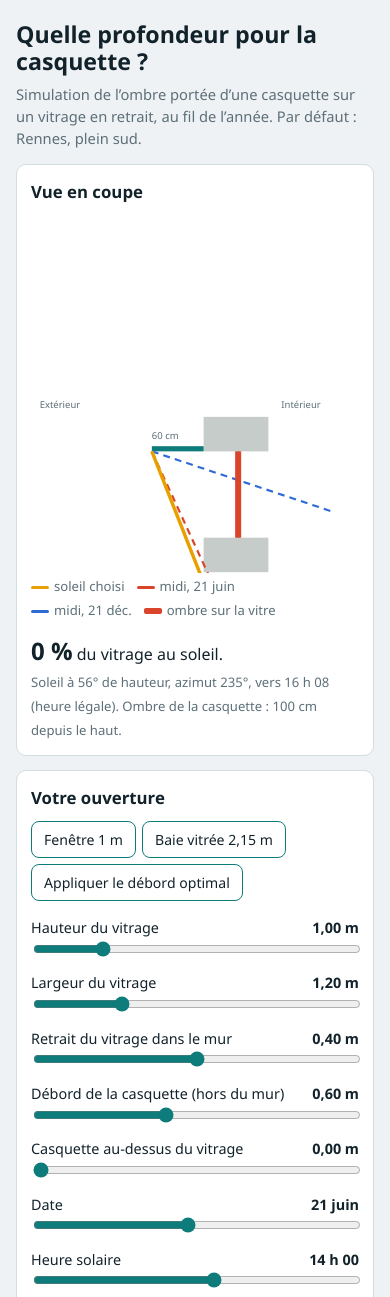
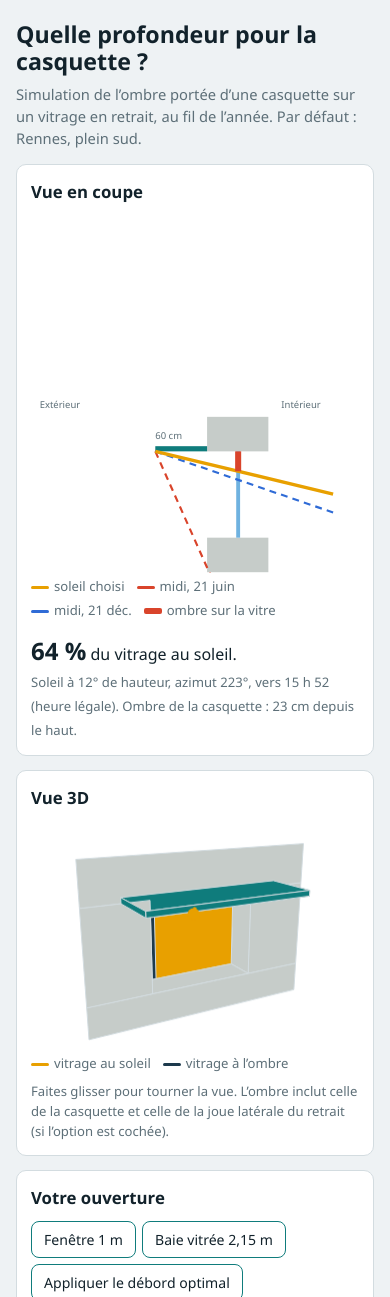
Before and after one commit to ludovic-boutros/simulateur-casquette-solaire, a plain HTML site: page index.html in a window 390 px wide. Shown: the top 1297 px of the page. Drawn offline with Linux system fonts and the light colour scheme.

Commit message:
Ajout d'une vue 3D et amélioration générale

```diff
--- a/index.html
+++ b/index.html
@@ -8,7 +8,7 @@
 :root{--bg:#eef2f4;--card:#fff;--fg:#12222b;--mut:#5d6f78;--line:#d3dce0;--cap:#0f7c7c;--sun:#e8a000;--sum:#d9442b;--win:#2f6bd6;--wall:#c6ccc9;--glass:#6fb2e0}
 @media(prefers-color-scheme:dark){:root{--bg:#0f1a20;--card:#18262d;--fg:#e6eef1;--mut:#8fa3ad;--line:#2c3e47;--cap:#34b5b5;--wall:#3b4a4f;--glass:#4b86b3}}
 *{box-sizing:border-box}
-body{margin:0;background:var(--bg);color:var(--fg);font:16px/1.5 "Avenir Next","Segoe UI",system-ui,sans-serif;padding:16px;max-width:760px;margin-inline:auto}
+body{margin:0;background:var(--bg);color:var(--fg);font:16px/1.5 "Avenir Next","Segoe UI",system-ui,sans-serif;padding:16px;max-width:1200px;margin-inline:auto}
 h1{font-size:1.45rem;line-height:1.2;margin:.2em 0 .3em}
 h2{font-size:1.05rem;margin:0 0 .6em}
 p.s{color:var(--mut);margin:0 0 1em;font-size:.92rem}
@@ -21,6 +21,20 @@ button:hover,button:focus-visible{background:var(--cap);color:#fff;outline:none}
 svg{width:100%;height:auto;display:block}
 svg:has(.hl){touch-action:pan-y}
 .tip{position:absolute;z-index:4;pointer-events:none;background:var(--card);color:var(--fg);border:1px solid var(--line);border-radius:8px;padding:5px 8px;font-size:.8rem;line-height:1.4;white-space:nowrap;box-shadow:0 2px 8px #0003;font-variant-numeric:tabular-nums}
+canvas{width:100%;aspect-ratio:10/7;display:block;touch-action:none;cursor:grab}
+.layout{display:grid;grid-template-columns:minmax(300px,360px) minmax(0,1fr);gap:14px;align-items:start}
+#params{position:sticky;top:16px;max-height:calc(100vh - 32px);overflow-y:auto;border-radius:10px}
+#params section,.pair section{margin-bottom:0}
+.layout>main{min-width:0}
+.pair{display:grid;grid-template-columns:1fr;gap:14px;margin-bottom:14px}
+@media(min-width:1100px){.pair{grid-template-columns:1fr 1fr}}
+@media(max-width:899px){
+ .layout{display:flex;flex-direction:column;gap:0}
+ #params,.layout>main{display:contents}
+ .pair{order:1}
+ #params>section{order:2;margin-bottom:14px}
+ .layout>main>section{order:3}
+}
 .tip i{display:inline-block;width:10px;height:10px;border-radius:50%;margin-right:5px}
 svg text{fill:var(--mut)}
 .leg span{display:inline-block;margin-right:12px;font-size:.82rem;color:var(--mut)}
@@ -44,13 +58,8 @@ details summary{cursor:pointer;font-weight:600}
 <h1>Quelle profondeur pour la casquette&nbsp;?</h1>
 <p class="s">Simulation de l’ombre portée d’une casquette sur un vitrage en retrait, au fil de l’année. Par défaut&nbsp;: Rennes, plein sud.</p>
 
-<section>
-  <h2>Vue en coupe</h2>
-  <div id="side"></div>
-  <div class="leg"><span><i style="background:var(--sun)"></i>soleil choisi</span><span><i style="background:var(--sum)"></i>midi, 21 juin</span><span><i style="background:var(--win)"></i>midi, 21 déc.</span><span><i style="background:var(--sum);height:6px"></i>ombre sur la vitre</span></div>
-  <p id="now" style="margin:.8em 0 0"></p>
-</section>
-
+<div class="layout">
+<aside id="params">
 <section>
   <h2>Votre ouverture</h2>
   <button id="b1">Fenêtre 1 m</button><button id="b2">Baie vitrée 2,15 m</button><button id="b3">Appliquer le débord optimal</button>
@@ -62,6 +71,23 @@ details summary{cursor:pointer;font-weight:600}
   <p id="sunData" class="note" style="margin:.6em 0 0"></p>
   <details><summary>Lieu et orientation</summary><div id="c3"></div></details>
 </section>
+</aside>
+<main>
+<div class="pair">
+<section>
+  <h2>Vue en coupe</h2>
+  <div id="side"></div>
+  <div class="leg"><span><i style="background:var(--sun)"></i>soleil choisi</span><span><i style="background:var(--sum)"></i>midi, 21 juin</span><span><i style="background:var(--win)"></i>midi, 21 déc.</span><span><i style="background:var(--sum);height:6px"></i>ombre sur la vitre</span></div>
+  <p id="now" style="margin:.8em 0 0"></p>
+</section>
+
+<section>
+  <h2>Vue 3D</h2>
+  <canvas id="c3d"></canvas>
+  <div class="leg"><span><i style="background:var(--sun)"></i>vitrage au soleil</span><span><i style="background:#1d3a4d"></i>vitrage à l’ombre</span></div>
+  <p class="note" style="margin:.6em 0 0">Faites glisser pour tourner la vue. L’ombre inclut celle de la casquette et celle de la joue latérale du retrait (si l’option est cochée).</p>
+</section>
+</div>
 
 <section>
   <h2>Part du soleil direct qui entre</h2>
@@ -91,12 +117,16 @@ details summary{cursor:pointer;font-weight:600}
   <p class="note">Horizontalement&nbsp;: le débord de la casquette. Verticalement&nbsp;: la part du soleil direct qui entre dans la pièce, en moyenne sur la saison. À gauche (0 cm), il n’y a que le retrait. Plus on avance à droite, plus la casquette bloque de soleil, en été comme en hiver. On cherche l’endroit où la courbe rouge (été) est basse alors que la bleue (hiver) reste haute.</p>
 </section>
 
+</main>
+</div>
+
 <p class="note" id="hyp"></p>
 
 <script>
 const $=id=>document.getElementById(id), R=Math.PI/180;
 let BEST=0;
-const p={H:1,W:1.2,rec:.4,P:.6,g:0,day:172,hr:14,lat:48.11,lon:-1.68,ori:180,lat_on:true};
+const dt=new Date(),today=Math.min(365,Math.round((Date.UTC(dt.getFullYear(),dt.getMonth(),dt.getDate())-Date.UTC(dt.getFullYear(),0,0))/864e5));
+const p={H:1,W:1.2,rec:.36,P:.6,g:0,day:today,hr:14,lat:48.11,lon:-1.68,ori:194,lat_on:true};
 const G=[
  ['c1',[['H','Hauteur du vitrage',.5,3,.05,'m'],['W','Largeur du vitrage',.4,3.5,.05,'m'],['rec','Retrait du vitrage dans le mur',0,.8,.01,'m'],['P','Débord de la casquette (hors du mur)',0,1.5,.01,'m'],['g','Casquette au-dessus du vitrage',0,.5,.01,'m'],['day','Date',1,365,1,''],['hr','Heure solaire',4,22,.25,'']]],
  ['c3',[['lat','Latitude',-66,66,.01,'°'],['lon','Longitude',-180,180,.01,'°'],['ori','Orientation de la façade (180 = sud, 0 = nord)',0,360,1,'°']]]];
@@ -203,7 +233,7 @@ async function search(q){
  catch(e){if(my!=seq)return;show(loc,'Recherche en ligne impossible ('+e.message+'). Ouvrez la page dans un navigateur, hors aperçu intégré.')}}
 function pick(c){p.lat=+c.latitude.toFixed(2);p.lon=+c.longitude.toFixed(2);TZ=c.timezone||TZ;p.ori=c.latitude<0?0:180;cityIn.value=c.name;CITY=c.name;CLAT=p.lat;CLON=p.lon;sug.innerHTML='';update()}
 function update(){
- sync();side();
+ sync();side();draw3d();
  const o=sun(p.day,p.hr),dst=tzOff(TZ,p.day),lo=-p.lon/15+dst-eot(p.day)/60,lg=((p.hr+lo)%24+24)%24;
  const hh=Math.floor(lg),mm=String(Math.round((lg-hh)*60)%60).padStart(2,'0');
  const comp=(((180+o.A)%360)+360)%360;
@@ -237,9 +267,59 @@ function update(){
  chart('ch3',{x0:4+off,x1:22+off,ticks:rng(Math.ceil(4+off),Math.floor(22+off)).filter(h=>h%2==0).map(h=>[h,h+' h']),marks:[[p.hr+off,'var(--sun)']],xfmt:hm,series:[{pts:D,c:'var(--mut)',dash:1,name:'Retrait seul'},{pts:E,c:'var(--cap)',name:'Avec casquette'}]});
  $('ch3s').innerHTML=sw?`Soleil sur la façade de ${hm(t0)} à ${hm(t1)}. Sur la journée, <b>${(100*sa/sw).toFixed(0)} %</b> du soleil direct entre avec le retrait seul, <b>${(100*sb/sw).toFixed(0)} %</b> avec la casquette.`:'Pas de soleil direct sur la façade ce jour-là.';
 }
+let yaw=.5,pit=.3;
+const cv=$('c3d'),ctx=cv.getContext('2d');
+cv.addEventListener('pointerdown',e=>{cv.setPointerCapture(e.pointerId);cv._d=[e.clientX,e.clientY]});
+cv.addEventListener('pointermove',e=>{if(!cv._d)return;
+ yaw=Math.max(-1.4,Math.min(1.4,yaw+(e.clientX-cv._d[0])*.01));pit=Math.max(-.2,Math.min(1.3,pit+(e.clientY-cv._d[1])*.01));
+ cv._d=[e.clientX,e.clientY];draw3d()});
+['pointerup','pointercancel'].forEach(t=>cv.addEventListener(t,()=>{cv._d=null}));
+window.addEventListener('resize',()=>draw3d());
+// x: droite vue de l'extérieur, y: haut, z: vers l'extérieur ; vitrage dans le plan z=0
+function draw3d(){
+ const dpr=window.devicePixelRatio||1,w=cv.clientWidth,h=cv.clientHeight;
+ if(!w)return;
+ cv.width=w*dpr;cv.height=h*dpr;ctx.setTransform(dpr,0,0,dpr,0,0);
+ const cs=getComputedStyle(document.documentElement),c=n=>cs.getPropertyValue(n).trim();
+ const {H,W,rec,P,g}=p,hw=W/2,top=H+g,D=rec+P,X=hw+.7,Y0=-.35,Y1=top+.45;
+ const T=[0,H/2,rec/2],dist=3.5+Math.max(W,H)*1.5,f=dist*w/(Math.max(W,H)+2.4);
+ const cy=Math.cos(yaw),sy=Math.sin(yaw),cp=Math.cos(pit),sp=Math.sin(pit);
+ const pr=v=>{const x=v[0]-T[0],y=v[1]-T[1],z=v[2]-T[2],x1=x*cy+z*sy,z1=-x*sy+z*cy,y2=y*cp-z1*sp,z2=y*sp+z1*cp,d=dist-z2;return [w/2+f*x1/d,h/2-f*y2/d,d]};
+ const polys=[];
+ const Q=(pts,fill)=>{const a=pts.map(pr),q={a,fill,k:a.reduce((s,v)=>s+v[2],0)/a.length};polys.push(q);return q};
+ const box=(x0,x1,y0,y1,z0,z1,fill)=>{
+  Q([[x0,y1,z0],[x1,y1,z0],[x1,y1,z1],[x0,y1,z1]],fill);Q([[x0,y0,z0],[x1,y0,z0],[x1,y0,z1],[x0,y0,z1]],fill);
+  Q([[x0,y0,z1],[x1,y0,z1],[x1,y1,z1],[x0,y1,z1]],fill);Q([[x0,y0,z0],[x1,y0,z0],[x1,y1,z0],[x0,y1,z0]],fill);
+  Q([[x0,y0,z0],[x0,y0,z1],[x0,y1,z1],[x0,y1,z0]],fill);Q([[x1,y0,z0],[x1,y0,z1],[x1,y1,z1],[x1,y1,z0]],fill)};
+ const wall=c('--wall');
+ Q([[-X,H,rec],[X,H,rec],[X,Y1,rec],[-X,Y1,rec]],wall);
+ Q([[-X,Y0,rec],[X,Y0,rec],[X,0,rec],[-X,0,rec]],wall);
+ Q([[-X,0,rec],[-hw,0,rec],[-hw,H,rec],[-X,H,rec]],wall);
+ Q([[hw,0,rec],[X,0,rec],[X,H,rec],[hw,H,rec]],wall);
+ Q([[-hw,0,0],[-hw,0,rec],[-hw,H,rec],[-hw,H,0]],wall);
+ Q([[hw,0,0],[hw,0,rec],[hw,H,rec],[hw,H,0]],wall);
+ Q([[-hw,0,0],[hw,0,0],[hw,0,rec],[-hw,0,rec]],wall);
+ Q([[-hw,H,0],[hw,H,0],[hw,H,rec],[-hw,H,rec]],wall);
+ const glass=Q([[-hw,0,0],[hw,0,0],[hw,H,0],[-hw,H,0]],'#1d3a4d');
+ const o=sun(p.day,p.hr);
+ let org=[0,H/2,0];
+ if(o.ok){const tp=prof(o),tg=Math.tan(o.g),v=Math.min(H,shadow(tp,P)),l=p.lat_on?Math.min(W,rec*Math.abs(tg)):0,x0=tg>0?-hw+l:-hw,x1=tg>0?hw:hw-l;
+  if(v<H&&x1>x0){Q([[x0,0,0],[x1,0,0],[x1,H-v,0],[x0,H-v,0]],c('--sun')).k=glass.k-1e-3;org=[(x0+x1)/2,H-v,0]}}
+ if(P>0)box(-hw-.3,hw+.3,top,top+.06,rec,D,c('--cap'));
+ polys.sort((a,b)=>b.k-a.k);
+ ctx.lineWidth=1;ctx.strokeStyle=c('--line');
+ for(const q of polys){ctx.beginPath();q.a.forEach((v,i)=>i?ctx.lineTo(v[0],v[1]):ctx.moveTo(v[0],v[1]));ctx.closePath();ctx.fillStyle=q.fill;ctx.fill();ctx.stroke()}
+ if(o.ok){const S=[-Math.sin(o.g)*Math.cos(o.h),Math.sin(o.h),Math.cos(o.g)*Math.cos(o.h)],a=pr(org),b=pr([org[0]+S[0]*1.6,org[1]+S[1]*1.6,org[2]+S[2]*1.6]);
+  ctx.strokeStyle=c('--sun');ctx.lineWidth=3;ctx.beginPath();ctx.moveTo(a[0],a[1]);ctx.lineTo(b[0],b[1]);ctx.stroke();
+  ctx.fillStyle=c('--sun');ctx.beginPath();ctx.arc(b[0],b[1],6,0,2*Math.PI);ctx.fill()}
+}
 $('b1').onclick=()=>{p.H=1;p.W=1.2;p.rec=.36;p.P=.5;update()};
 $('b2').onclick=()=>{p.H=2.15;p.W=2;p.rec=.4;p.P=.75;update()};
 $('b3').onclick=()=>{p.P=BEST;update()};
+{const f=new Intl.DateTimeFormat('en-US',{timeZone:TZ,hourCycle:'h23',hour:'numeric',minute:'numeric'}).formatToParts(new Date()),
+  legal=+f.find(x=>x.type=='hour').value+f.find(x=>x.type=='minute').value/60,
+  lo=-p.lon/15+tzOff(TZ,p.day)-eot(p.day)/60;
+ p.hr=Math.max(4,Math.min(22,Math.round((legal-lo)*4)/4))}
 update();
 </script>
 </body>
```
Also changed, not shown: 1 other file.
